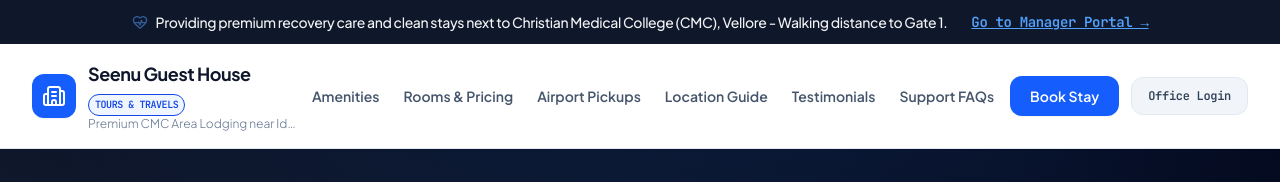
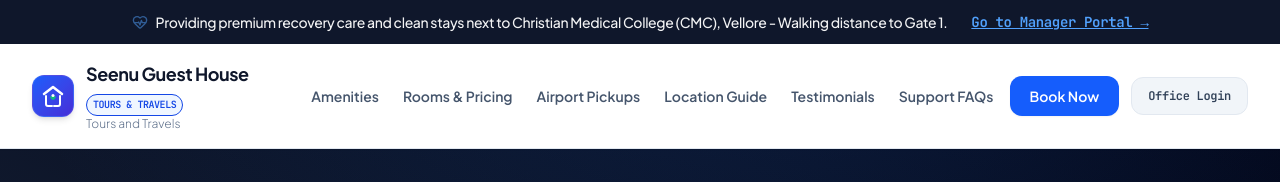
Before and after one commit to rahul-kr-rai/Seenu-Guest-house-Tours-and-Travels-, a React (Vite) app: page / in a window 1280 px wide. Shown: the top 182 px of the page. Built offline with nearby package versions, Linux system fonts and the light colour scheme.

Commit message:
feat(ui): update brand logo to custom SVG icon
Replace the generic building icon with a custom SVG representing hospitality and medical transit to better align with the brand identity.

```diff
--- a/src/components/UserApp.tsx
+++ b/src/components/UserApp.tsx
@@ -95,15 +95,23 @@
       <header className="sticky top-0 bg-white/95 backdrop-blur-md shadow-xs border-b border-slate-200 z-40 transition-all">
         <div className="max-w-7xl mx-auto px-4 sm:px-6 lg:px-8 py-3 sm:py-4 flex items-center justify-between gap-4">
           <div className="flex items-center gap-2 sm:gap-3 flex-1 min-w-0">
-            <div className="bg-blue-600 text-white p-2 sm:p-2.5 rounded-xl shadow-xs shrink-0">
-              <Building2 className="w-5 h-5 sm:w-6 sm:h-6" />
+            <div className="bg-gradient-to-br from-blue-600 to-indigo-700 text-white p-2 rounded-xl shadow-md shrink-0 flex items-center justify-center border border-white/10" id="seenu-brand-logo">
+              <svg className="w-5 h-5 sm:w-6 sm:h-6" viewBox="0 0 24 24" fill="none" xmlns="http://www.w3.org/2000/svg">
+                {/* Abstract hospitality + tour logo: A stylish roof with dual interlacing paths (for tours & travels) */}
+                <path d="M3 10L12 3L21 10" stroke="currentColor" strokeWidth="2.5" strokeLinecap="round" strokeLinejoin="round" />
+                <path d="M5 12V20C5 21.1046 5.89543 22 7 22H11" stroke="currentColor" strokeWidth="2" strokeLinecap="round" />
+                <path d="M19 12V20C19 21.1046 18.1046 22 17 22H13" stroke="currentColor" strokeWidth="2" strokeLinecap="round" />
+                {/* Emerald active travel curve representing safe health journeys */}
+                <path d="M9 13C9 13 11 11.5 12 11.5C13 11.5 15 13 15 13C15 13 13.5 16 12 16C10.5 16 9 13 9 13Z" fill="#10B981" />
+                <circle cx="12" cy="11.5" r="1.5" fill="white" />
+              </svg>
             </div>
             <div className="min-w-0">
               <h1 className="text-sm sm:text-base md:text-lg font-bold font-sans tracking-tight text-slate-900 flex items-center gap-1.5 flex-wrap">
                 <span className="truncate">Seenu Guest House</span>
                 <span className="text-[9px] sm:text-[10px] bg-blue-50 text-blue-700 border border-blue-150 py-0.5 px-1.5 rounded-full font-mono uppercase font-semibold shrink-0">Tours & Travels</span>
               </h1>
-              <p className="text-[10px] sm:text-xs text-slate-500 font-light font-sans truncate">Premium CMC Area Lodging near Ida Scudder Road</p>
+              <p className="text-[10px] sm:text-xs text-slate-500 font-light font-sans truncate">Tours and Travels</p>
             </div>
           </div>
 
@@ -121,7 +129,7 @@
               onClick={() => handleBookingStart('Non-AC Single Room')}
               className="bg-blue-600 hover:bg-blue-700 text-white px-3 py-2 sm:px-5 sm:py-2.5 rounded-xl font-semibold text-xs sm:text-sm transition shadow-xs cursor-pointer flex items-center gap-1 shrink-0"
             >
-              Book Stay
+              Book Now
             </button>
             <button
               onClick={onOpenAdmin}
```
